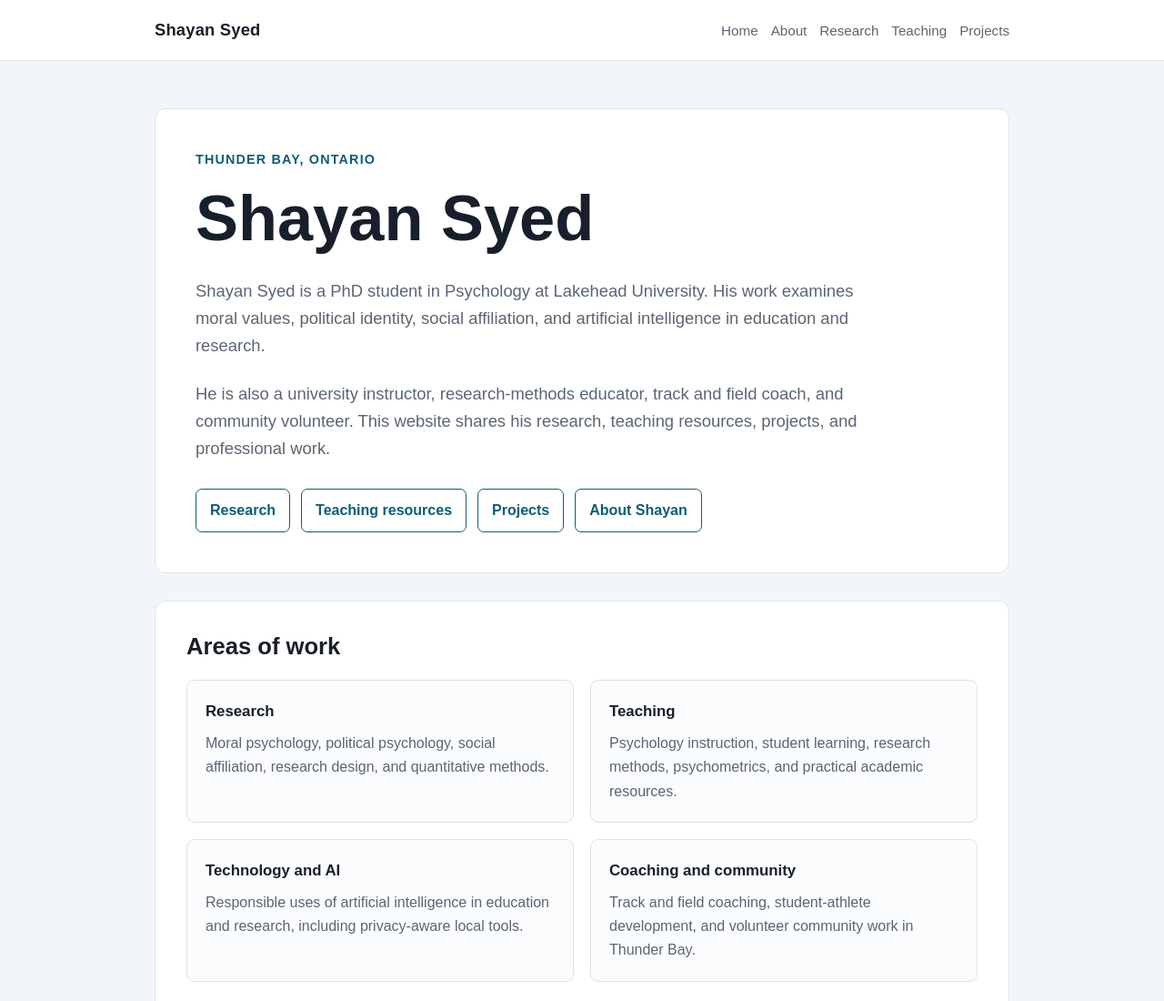
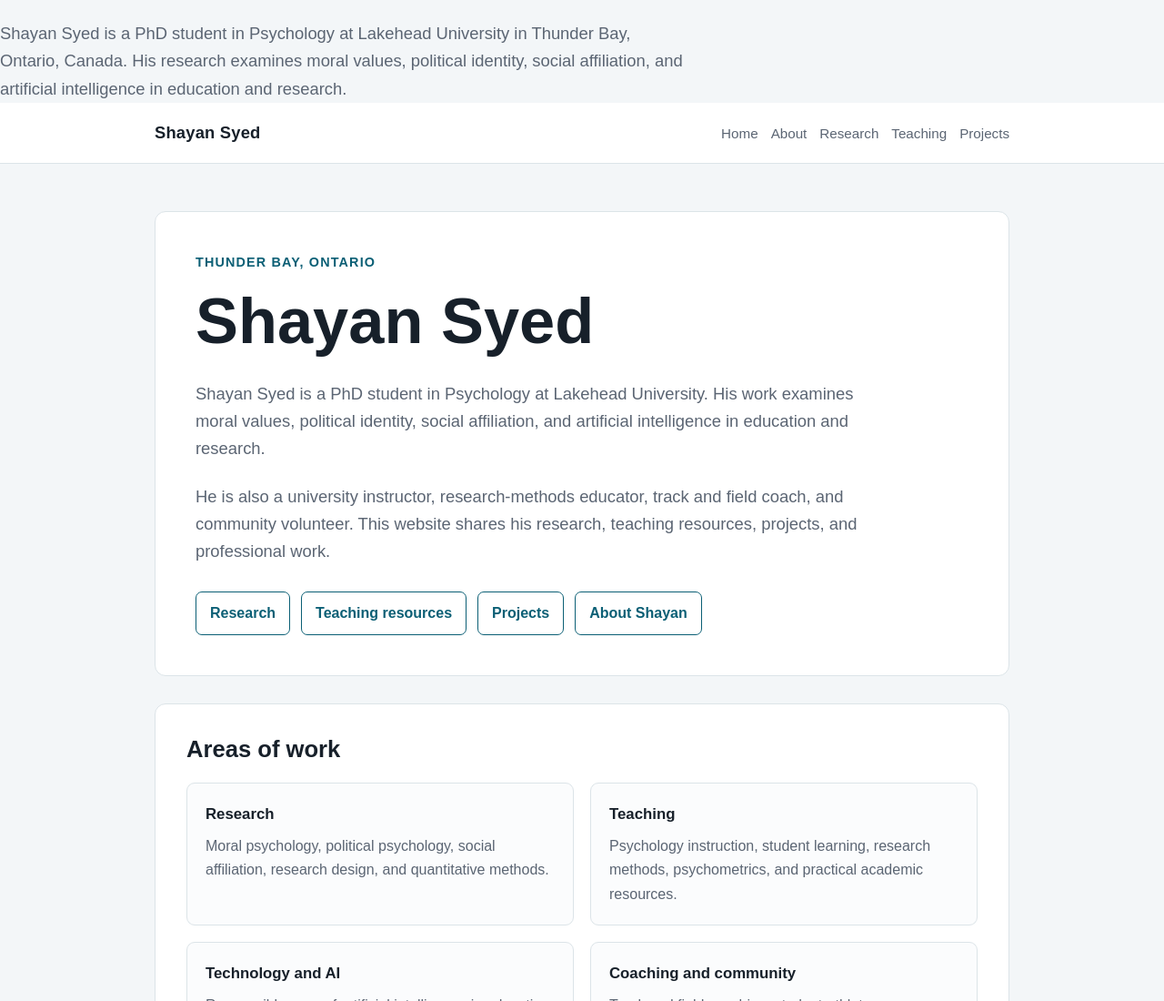
Before and after one commit to shayansyed-stats/shayansyed-stats.github.io, a plain HTML site: page index.html in a window 1280 px wide. Shown: the top 1100 px of the page at 91% size. Drawn offline with Linux system fonts and the light colour scheme.

Commit message:
Update index.html

```diff
--- a/index.html
+++ b/index.html
@@ -5,7 +5,9 @@
   <meta name="viewport" content="width=device-width, initial-scale=1">
   <meta name="google-site-verification" content="g46r3qSdGYuQvcTjVOCNS_kl-iPT9fH-ZY4wKuZ4Lzo" />
   <meta name="description" content="Shayan Syed is a psychology researcher, instructor, and track coach in Thunder Bay, Ontario.">
-  <title>Shayan Syed | Psychology Researcher and Instructor</title>
+  <p class="lead">
+  Shayan Syed is a PhD student in Psychology at Lakehead University in Thunder Bay, Ontario, Canada. His research examines moral values, political identity, social affiliation, and artificial intelligence in education and research.
+</p>
 
   <script type="application/ld+json">
   {
```
